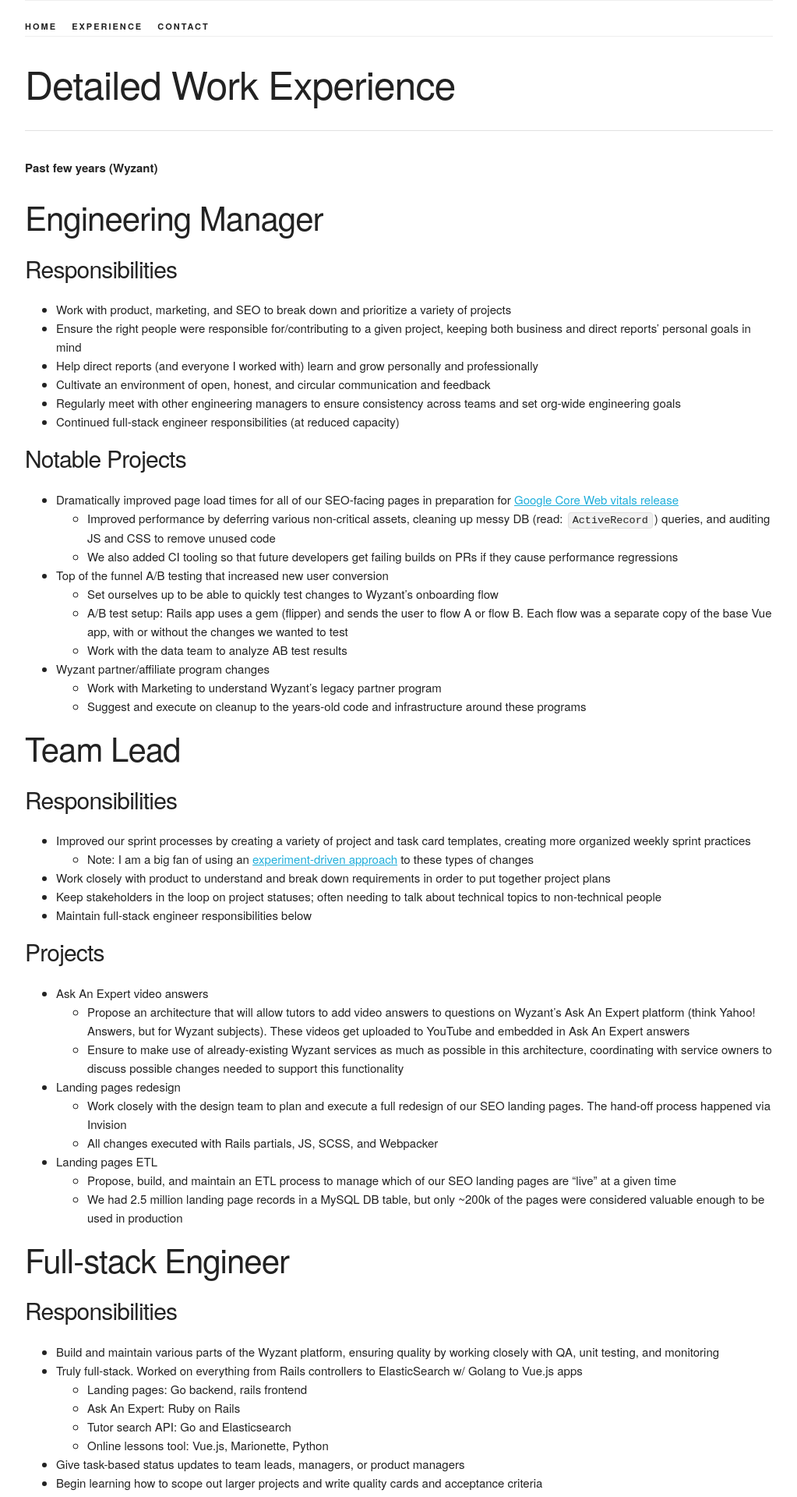
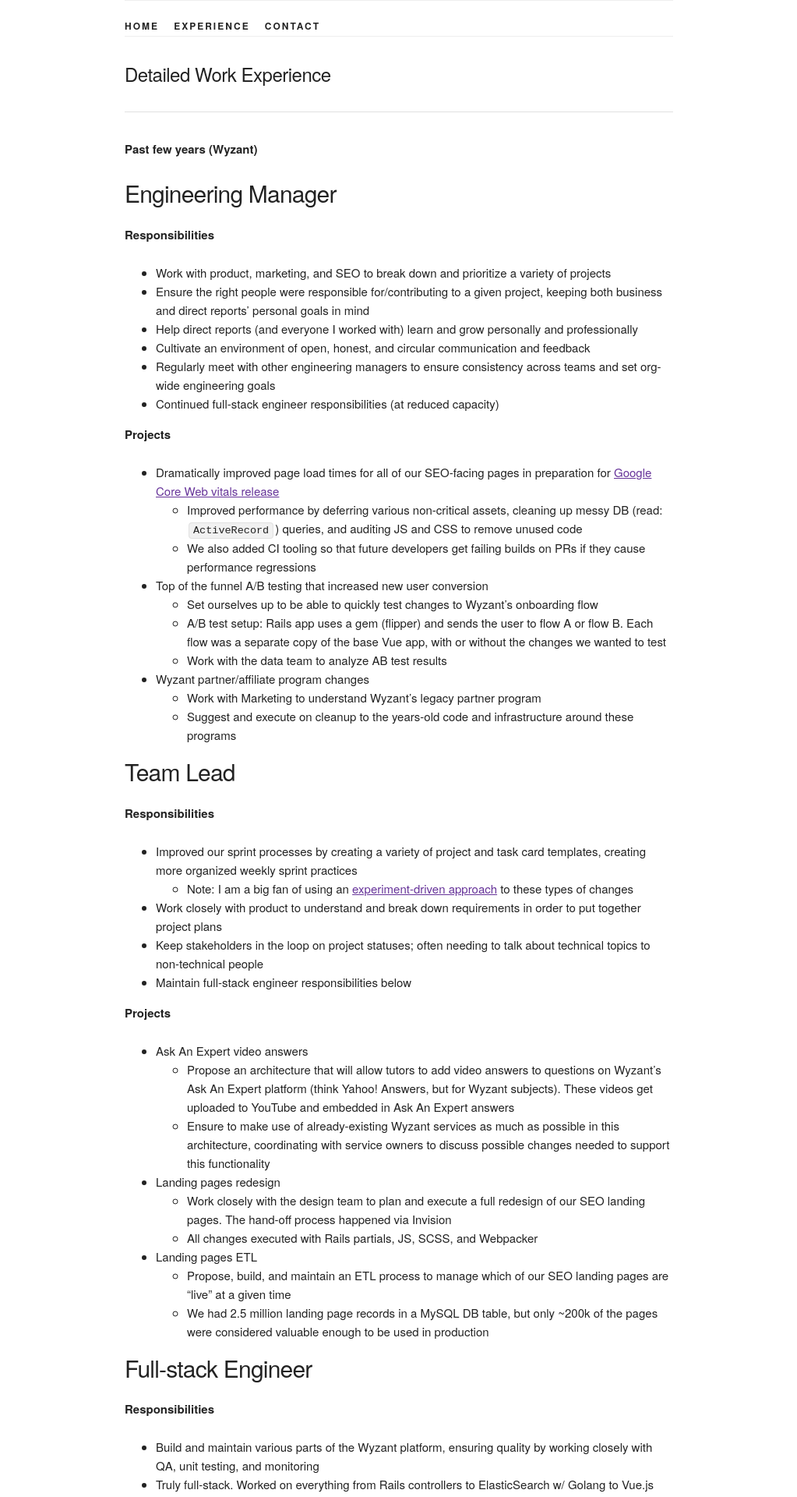
Before and after one commit to ryanstutes/ryanstutes.github.io, a Jekyll site: the page built from experience.md, in a window 1280 px wide. Shown: the top 1920 px of the page at 78% size, without its empty margins (128-1151 px from the left). Built offline with Jekyll 4.4.1, drawn with Linux system fonts in a browser that asks for light colours; some of the changed text lies outside the part shown.

Commit message:
update colors and layout + add nav highlighting

```diff
--- a/_includes/home.html
+++ b/_includes/home.html
@@ -1,6 +1,6 @@
 <div class="section">
     <div class="row flex flex-h-center">
-        <div class="eight columns">
+        <div class="column">
             <h5>Work Stuff</h5>
             <p>Software engineer with a breadth of experience and a desire to lead. I enjoy working on products that I believe in (positive social impact). Diversity and autonomy are very important to me; as are automation and testing. I'm a very open, honest, and direct communicator and being able to recieve and give feedback is crucial on my teams.</p>
             <p>Looking for an engineering manager role where I can use my teamwork and leadership skills to drive business goals, while helping my teammates learn and grow. I’m a quick learner and am open to working with technologies I haven’t used before.</p>
--- a/_layouts/default.html
+++ b/_layouts/default.html
@@ -23,5 +23,6 @@
                 {{ content }}
             </div>
         </div>
+        <script src="js/nav.js"></script>
     </body>
 </html>
--- a/css/skeleton.css
+++ b/css/skeleton.css
@@ -44,14 +44,14 @@
 /* For devices larger than 400px */
 @media (min-width: 400px) {
   .container {
-    width: 85%;
+    width: 60%;
     padding: 0; }
 }
 
 /* For devices larger than 550px */
 @media (min-width: 550px) {
   .container {
-    width: 80%; }
+    width: 55%; }
   .column,
   .columns {
     margin-left: 4%; }
@@ -161,9 +161,9 @@
 /* Links
 –––––––––––––––––––––––––––––––––––––––––––––––––– */
 a {
-  color: #1EAEDB; }
+  color: #663399; }
 a:hover {
-  color: #0FA0CE; }
+  color: #8b45d1; }
 
 
 /* Buttons
@@ -209,8 +209,8 @@
 input[type="reset"].button-primary,
 input[type="button"].button-primary {
   color: #FFF;
-  background-color: #33C3F0;
-  border-color: #33C3F0; }
+  background-color: #663399;
+  border-color: #663399; }
 .button.button-primary:hover,
 button.button-primary:hover,
 input[type="submit"].button-primary:hover,
@@ -222,8 +222,8 @@
 input[type="reset"].button-primary:focus,
 input[type="button"].button-primary:focus {
   color: #FFF;
-  background-color: #1EAEDB;
-  border-color: #1EAEDB; }
+  background-color: #8b45d1;
+  border-color: #8b45d1; }
 
 /* Forms
 –––––––––––––––––––––––––––––––––––––––––––––––––– */
@@ -268,7 +268,7 @@
 input[type="password"]:focus,
 textarea:focus,
 select:focus {
-  border: 1px solid #33C3F0;
+  border: 1px solid #663399;
   outline: 0; }
 label,
 legend {
@@ -393,7 +393,7 @@
   margin-bottom: 0; }
 .navbar-link {
   text-transform: uppercase;
-  font-size: 11px;
+  font-size: 12px;
   font-weight: 600;
   letter-spacing: .2rem;
   margin-right: 15px;
@@ -401,7 +401,7 @@
   line-height: 6.5rem;
   color: #222; }
 .navbar-link.active {
-  color: #33C3F0; }
+  color: #663399; }
 .has-docked-nav .navbar {
   position: fixed;
   top: 0;
--- a/experience.md
+++ b/experience.md
@@ -3,14 +3,14 @@
 layout: default
 ---
 
-# Detailed Work Experience
+##### Detailed Work Experience
 
 ---
 
 **Past few years (Wyzant)**
-## Engineering Manager
+#### Engineering Manager
 
-#### Responsibilities
+**Responsibilities**
 
 * Work with product, marketing, and SEO to break down and prioritize a variety of projects
 * Ensure the right people were responsible for/contributing to a given project, keeping both business and direct reports’ personal goals in mind
@@ -19,7 +19,7 @@
 * Regularly meet with other engineering managers to ensure consistency across teams and set org-wide engineering goals
 * Continued full-stack engineer responsibilities (at reduced capacity)
 
-#### Notable Projects
+**Projects**
 
 * Dramatically improved page load times for all of our SEO-facing pages in preparation for [Google Core Web vitals release](https://developers.google.com/search/blog/2020/11/timing-for-page-experience)
     * Improved performance by deferring various non-critical assets, cleaning up messy DB (read: `ActiveRecord`) queries, and auditing JS and CSS to remove unused code
@@ -32,9 +32,9 @@
     * Work with Marketing to understand Wyzant’s legacy partner program
     * Suggest and execute on cleanup to the years-old code and infrastructure around these programs
 
-## Team Lead
+#### Team Lead
 
-#### Responsibilities
+**Responsibilities**
 
 * Improved our sprint processes by creating a variety of project and task card templates, creating more organized weekly sprint practices
     * Note: I am a big fan of using an [experiment-driven approach](https://leaddev.com/agile-other-ways-working/leading-your-engineering-team-experiments-not-processes) to these types of changes
@@ -42,7 +42,7 @@
 * Keep stakeholders in the loop on project statuses; often needing to talk about technical topics to non-technical people
 * Maintain full-stack engineer responsibilities below
 
-#### Projects
+**Projects**
 * Ask An Expert video answers
     * Propose an architecture that will allow tutors to add video answers to questions on Wyzant’s Ask An Expert platform (think Yahoo! Answers, but for Wyzant subjects). These videos get uploaded to YouTube and embedded in Ask An Expert answers
     * Ensure to make use of already-existing Wyzant services as much as possible in this architecture, coordinating with service owners to discuss possible changes needed to support this functionality
@@ -53,9 +53,9 @@
     * Propose, build, and maintain an ETL process to manage which of our SEO landing pages are “live” at a given time
     * We had 2.5 million landing page records in a MySQL DB table, but only ~200k of the pages were considered valuable enough to be used in production
 
-## Full-stack Engineer
+#### Full-stack Engineer
 
-#### Responsibilities
+**Responsibilities**
 * Build and maintain various parts of the Wyzant platform, ensuring quality by working closely with QA, unit testing, and monitoring
 * Truly full-stack. Worked on everything from Rails controllers to ElasticSearch w/ Golang to Vue.js apps
     * Landing pages: Go backend, rails frontend
--- a/js/nav.js
+++ b/js/nav.js
@@ -0,0 +1,13 @@
+const highlightCurrentNav = () => {
+    let navLinks = document.querySelectorAll(".navbar-link");
+    for (link of navLinks) {
+        let href = link.href;
+        if (href === window.location.href) {
+            link.classList.add("active");
+        } else {
+            link.classList.remove("active");
+        }
+    }
+}
+
+highlightCurrentNav();
```
Also changed, not shown: other parts of experience.md (+4 -3 lines).
